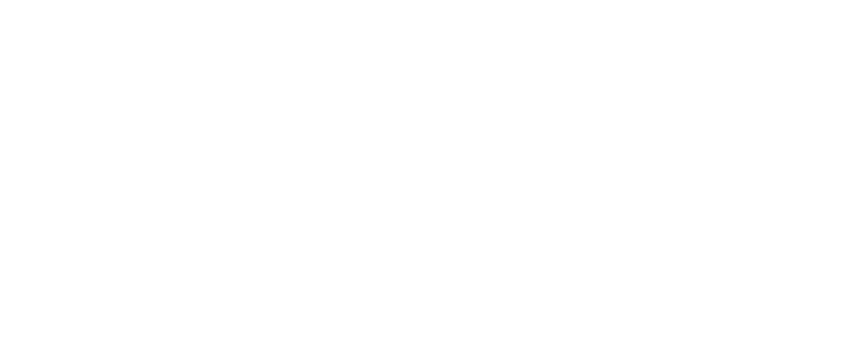
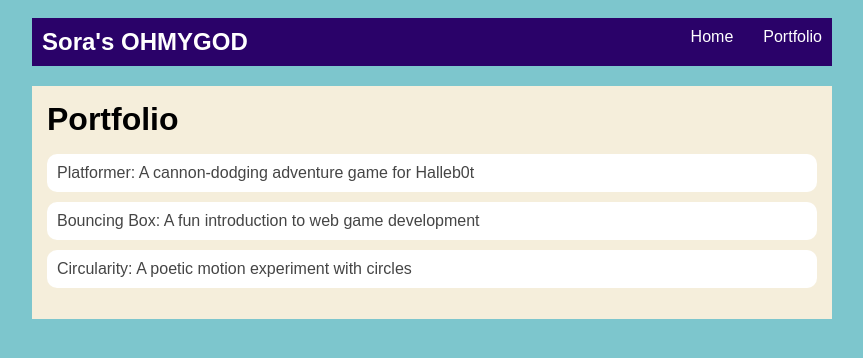
Before and after one commit to SoraMoore/SoraMoore.github.io, a plain HTML site: page portfolio.html in a window 1280 px wide. Shown: the whole page, without its empty margins (208-1071 px from the left). Drawn offline with Linux system fonts and the light colour scheme.

Commit message:
add portfolio page to website

```diff
--- a/portfolio.html
+++ b/portfolio.html
@@ -0,0 +1,42 @@
+<!DOCTYPE html>
+<html>
+  <head>
+    <title>OHMYGOD</title>
+  </head>
+
+  <body>
+    <!-- All content goes here -->
+    <div id="all-contents">
+      <nav>
+<h1>Sora's OHMYGOD</h1>
+<link rel="stylesheet" href="style.css" />
+<ul id="nav-ul">
+<li class="nav-li">
+  <a href="index.html">Home</a>
+  <li class="nav-li">
+    </li>
+  <a href="portfolio.html">Portfolio</a>
+</li>
+</ul>
+  </nav>
+
+  <main>
+<div class="content">
+<h1>Portfolio</h1>
+    <ul id="portfolio">
+<li>
+  <a href="fsd-projects/platformer/">Platformer: A cannon-dodging adventure game for Halleb0t</a>
+</li>
+<li>
+  <a href="fsd-projects/bouncing-box/">Bouncing Box: A fun introduction to web game development</a>
+</li>
+<li>
+  <a href="fsd-projects/circularity/">Circularity: A poetic motion experiment with circles</a>
+</li>
+    </ul>
+</div>
+  </main>
+
+    </div>
+  </body>
+</html>
--- a/style.css
+++ b/style.css
@@ -76,3 +76,28 @@ h2,
 h3 {
   margin: 0px;
 }
+/* Portfolio styles */
+.content h1 {
+  color: black;
+}
+
+#portfolio {
+  list-style-type: none;
+  padding-left: 0;
+}
+
+#portfolio li {
+  background: #fff;
+  padding: 10px;
+  border-radius: 10px;
+  margin-bottom: 10px;
+}
+
+#portfolio li:hover {
+  background: #eee;
+}
+
+#portfolio a {
+  text-decoration: none;
+  color: #454545;
+}
```
Also changed, not shown: index.html (+4 -6 lines).
